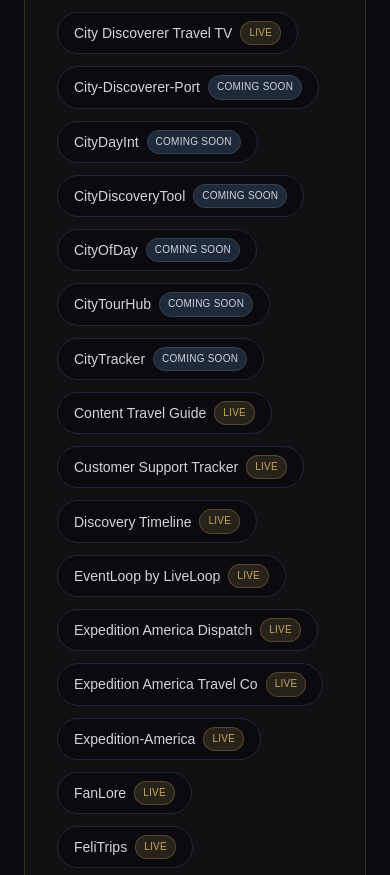
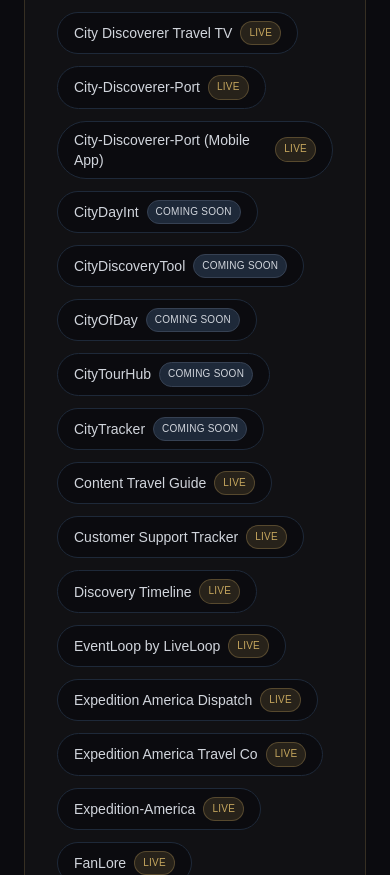
Before and after one commit to felabayomi/felix-consult, a Next.js app: page /ecosystem in a window 390 px wide. Shown: the part 4000-4875 px from the top of the page. Built offline with nearby package versions, Linux system fonts and the light colour scheme.

Commit message:
Add web and mobile links for City-Discoverer-Port

```diff
--- a/app/ecosystem/page.tsx
+++ b/app/ecosystem/page.tsx
@@ -68,7 +68,8 @@ const categories = [
       { label: "CityDayInt", url: "#" },
       { label: "Travel-Tracker-FeliMark", url: "#" },
       { label: "TravelTracker", url: "#" },
-      { label: "City-Discoverer-Port", url: "#" },
+      { label: "City-Discoverer-Port", url: "https://discoverer.city/" },
+      { label: "City-Discoverer-Port (Mobile App)", url: "https://apps.apple.com/us/app/city-discoverer-companion/id6759014495" },
       { label: "Itinerary-Generator", url: "#" },
       { label: "Expedition-America", url: "https://expeditionamerica.online/" },
       { label: "Calendar Scheduler", url: "https://appointment.expeditionamerica.us/" },
```
